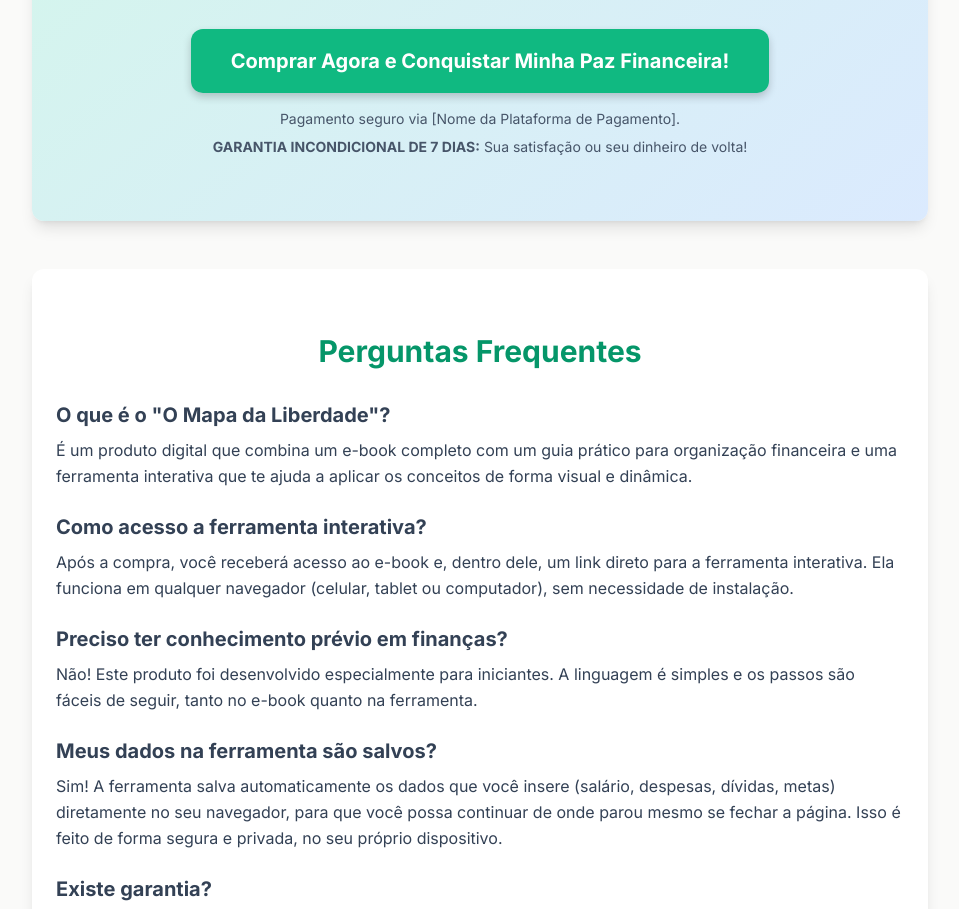
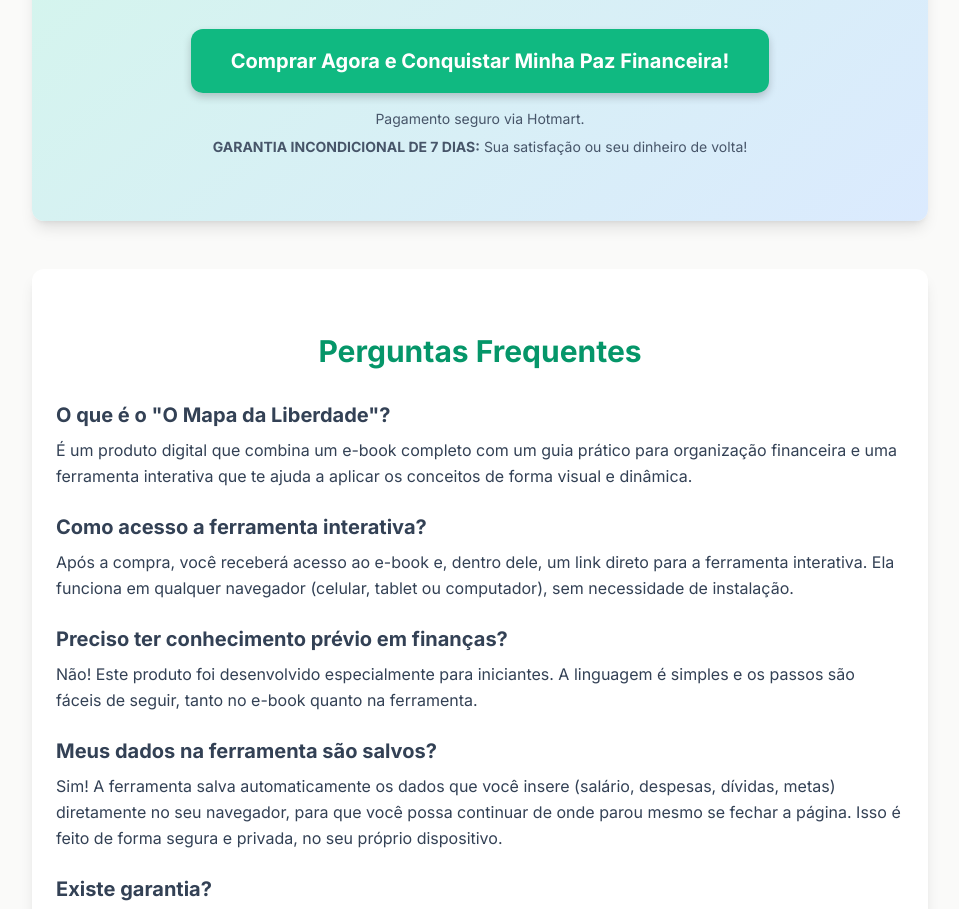
Before and after one commit to Nekibr/pagina_vendas, a plain HTML site: page index.html in a window 1280 px wide. Shown: the part 10070-10979 px from the top of the page, without its empty margins (160-1119 px from the left). Drawn offline with nearby package versions, Linux system fonts and the light colour scheme.

Commit message:
Update index.html

```diff
--- a/index.html
+++ b/index.html
@@ -529,7 +529,7 @@
 
           </div>
             </div>
-            <p class="mt-4 text-sm text-slate-600">Pagamento seguro via [Nome da Plataforma de Pagamento].</p>
+            <p class="mt-4 text-sm text-slate-600">Pagamento seguro via Hotmart.</p>
              <p class="text-sm text-slate-600 mt-2">
                 <strong>GARANTIA INCONDICIONAL DE 7 DIAS:</strong> Sua satisfação ou seu dinheiro de volta!
             </p>
```
